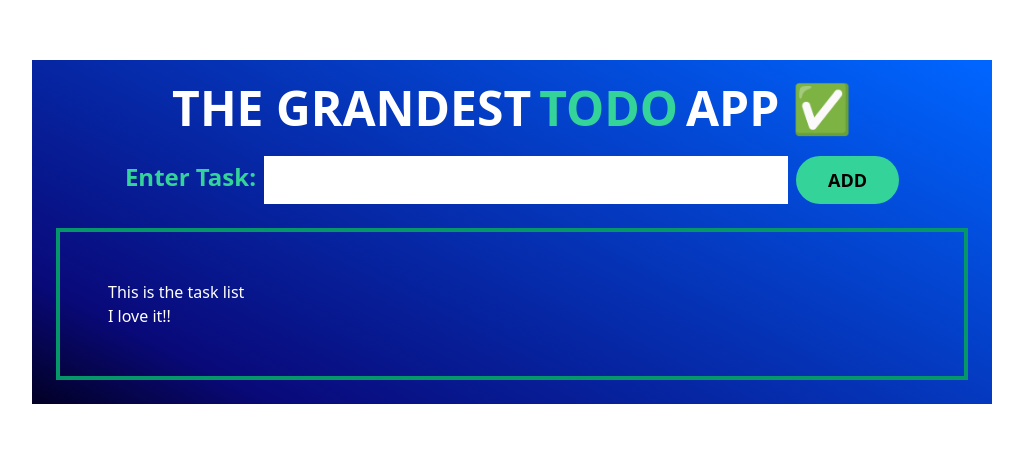
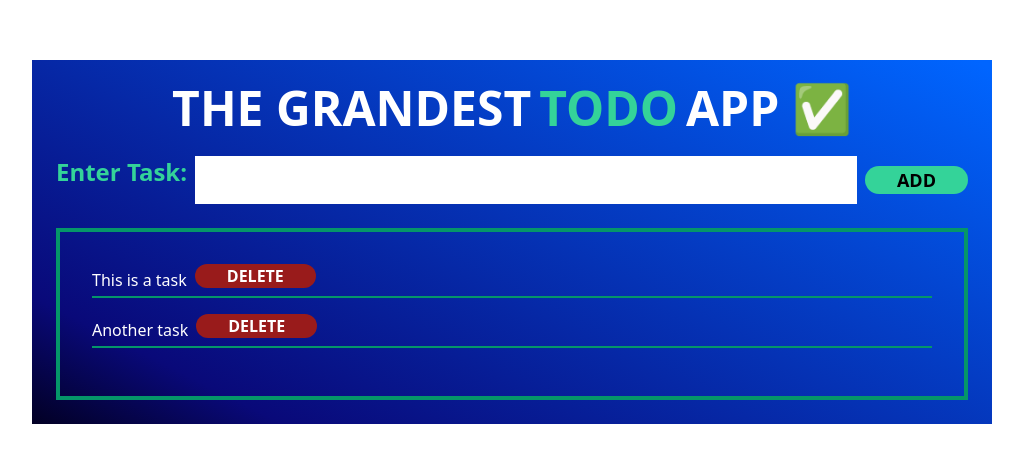
Before and after one commit to kingralph33/todo-react, a React (Vite) app: page / in a window 1280 px wide. Shown: the part 132-594 px from the top of the page, without its empty margins (128-1151 px from the left). Built offline with nearby package versions, Linux system fonts and the light colour scheme.

Commit message:
update layout

```diff
--- a/src/Components/AddNewTask.tsx
+++ b/src/Components/AddNewTask.tsx
@@ -2,9 +2,10 @@ import AddButton from './Buttons/AddButton';
 
 export default function AddNewTask() {
 	return (
-		<div className='flex justify-center mb-6'>
-			<label>
-				<span className='font-bold text-2xl text-emerald-400'>
+		<div className='flex mb-6 items-center'>
+			<div className='flex-auto'>
+				<label className='flex w-full'>
+					<span className='flex-none font-bold text-xl lg:text-2xl mr-2 text-emerald-400'>
 						Enter Task:
 					</span>
 					<input
@@ -12,11 +13,13 @@ export default function AddNewTask() {
 						id='taskInput'
 						name='taskInput'
 						minLength={1}
-					size={50}
-					className='mx-2 h-12 p-2'
+						className='flex-1 h-12 p-2'
 					/>
 				</label>
+			</div>
+			<div className='ml-2'>
 				<AddButton />
+			</div>
 		</div>
 	);
 }
--- a/src/Components/Buttons/AddButton.tsx
+++ b/src/Components/Buttons/AddButton.tsx
@@ -1,6 +1,6 @@
 export default function AddButton() {
 	return (
-		<button className='rounded-full bg-emerald-400 font-bold text-lg px-8'>
+		<button className='rounded-full bg-emerald-400 font-bold text-lg px-4 lg:px-8'>
 			ADD
 		</button>
 	);
--- a/src/Components/Buttons/DeleteButton.tsx
+++ b/src/Components/Buttons/DeleteButton.tsx
@@ -0,0 +1,7 @@
+export default function DeleteButton() {
+	return (
+		<button className='rounded-full bg-red-800 font-bold text-md px-4 lg:px-8'>
+			DELETE
+		</button>
+	);
+}
--- a/src/Components/Buttons/TitleBar.tsx
+++ b/src/Components/Buttons/TitleBar.tsx
@@ -1,6 +1,6 @@
 export default function TitleBar() {
 	return (
-		<h1 className='flex justify-center text-5xl text-white font-bold mb-6'>
+		<h1 className='flex justify-center items-center text-3xl lg:text-5xl text-white font-bold mb-6'>
 			THE GRANDEST
 			<span className='text-emerald-400 mx-2'>TODO</span> APP &#9989;
 		</h1>
--- a/src/Components/TaskList.tsx
+++ b/src/Components/TaskList.tsx
@@ -1,8 +1,22 @@
+import DeleteButton from './Buttons/DeleteButton';
+
 export default function TaskList() {
 	return (
-		<div className='border-4 border-emerald-600 text-white p-12'>
-			<h1>This is the task list</h1>
-			<p>I love it!!</p>
+		<div className='border-4 border-emerald-600 text-white p-8'>
+			<ul>
+				<li className='flex items-center border-b-2 border-emerald-600 mb-4'>
+					<p>This is a task</p>
+					<div className='ml-2 mb-2'>
+						<DeleteButton />
+					</div>
+				</li>
+				<li className='flex items-center border-b-2 border-emerald-600 mb-4'>
+					<p>Another task</p>
+					<div className='ml-2 mb-2'>
+						<DeleteButton />
+					</div>
+				</li>
+			</ul>
 		</div>
 	);
 }
```
Lines whose indentation alone changed are shown as unchanged.
